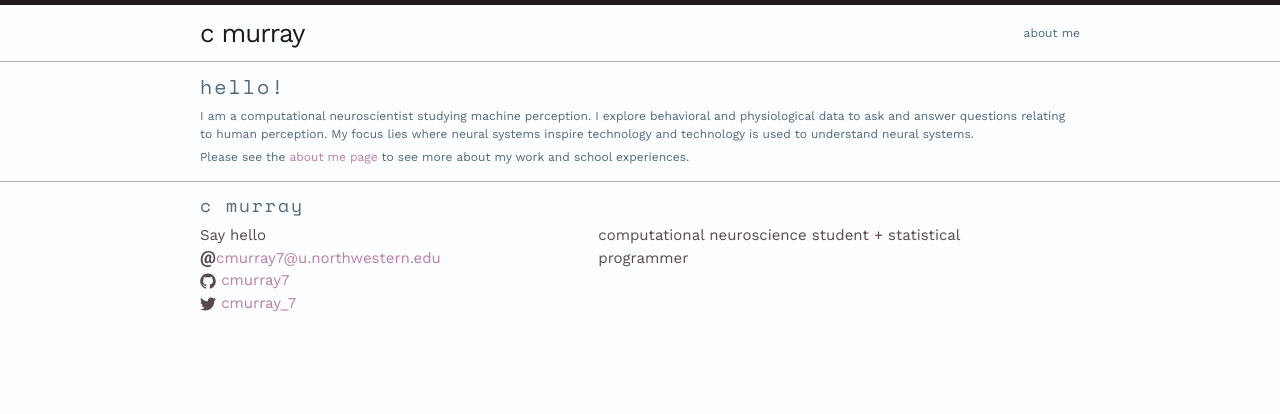
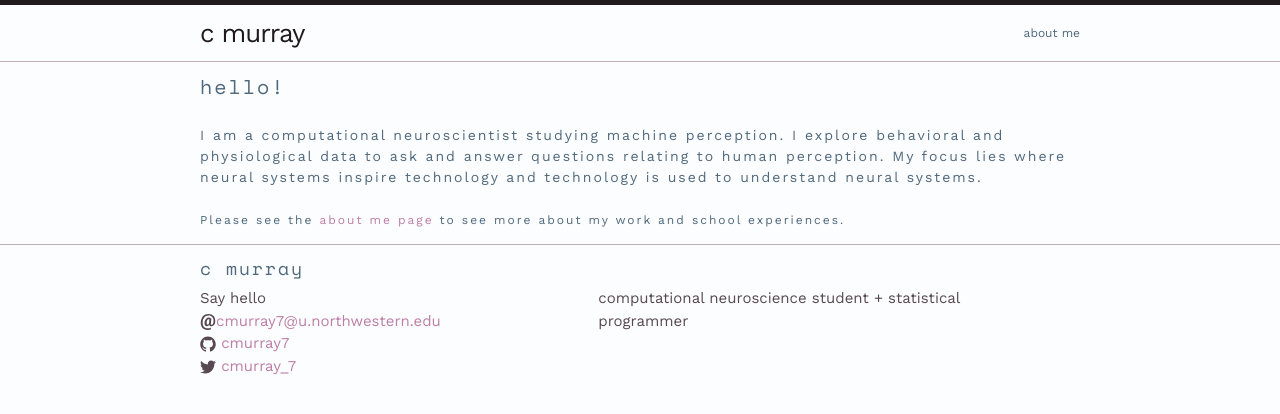
Before and after one commit to cmurray7/cmur, a Jekyll site: the page built from index.html, in a window 1280 px wide. Shown: the top 414 px of the page. Built offline with Jekyll 4.4.1, drawn with Linux system fonts in a browser that asks for light colours.

```diff
--- a/index.html
+++ b/index.html
@@ -22,8 +22,10 @@ resume_file: resume_08_25_16.pdf
   <p class="rss-subscribe">subscribe <a href="{{ "/feed.xml" | prepend: site.baseurl }}">via RSS</a></p> -->
 
   <h1 class="page-heading"> hello! </h1>
-  <p> I am a computational neuroscientist studying machine perception. I explore behavioral and physiological
+  <br>
+  <h3> I am a computational neuroscientist studying machine perception. I explore behavioral and physiological
     data to ask and answer questions relating to human perception.  My focus lies where neural systems inspire
-    technology and technology is used to understand neural systems.</p>
-  <p> Please see the <a href="{site.url}/about.html">about me page </a> to see more about my work and school experiences. </p>
+    technology and technology is used to understand neural systems.</h3>
+  <br>
+  <h4> Please see the <a href="{site.url}/about.html">about me page </a> to see more about my work and school experiences. </h4>
 </div>
```
